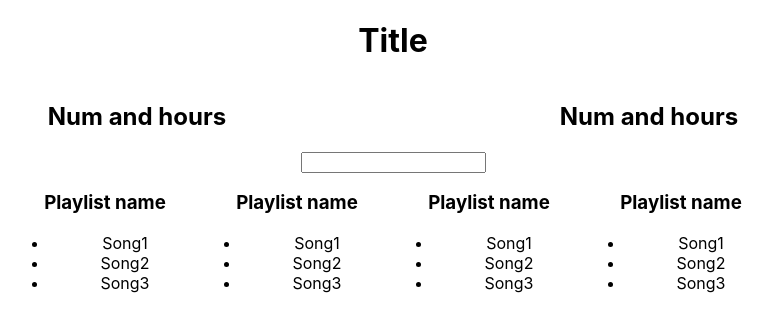
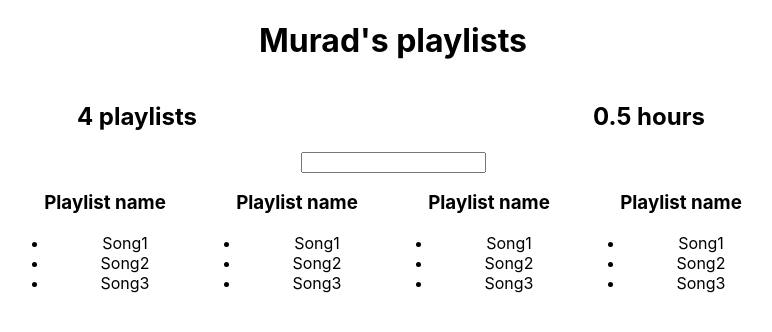
Before and after one commit to muradbb/playlist-genres, a React (Create React App) app: page / in a window 1280 px wide. Shown: the top 332 px of the page, without its empty margins (247-1019 px from the left). Built offline with nearby package versions, Linux system fonts and the light colour scheme.

Commit message:
started populating the components

```diff
--- a/src/App.js
+++ b/src/App.js
@@ -2,23 +2,79 @@ import React from 'react';
 import logo from './logo.svg';
 import './App.css';
 
-function Attributes(){
+
+
+let dummyServerData={
+	user:{
+		name: 'Murad',
+		playlists:[
+		{
+			name : 'cool songs',
+			songs: [{name: 'cool song', duration:180},
+							{name:'uncool song', duration:120},
+							{name:'nice song', duration:150}]
+		},
+		{
+			name : 'okay songs',
+			songs: [{name: 'cool song', duration:180},
+							{name:'uncool song', duration:120},
+							{name:'nice song', duration:150}]
+		},
+		{
+			name : 'bad songs',
+			songs: [{name: 'cool song', duration:180},
+							{name:'uncool song', duration:120},
+							{name:'nice song', duration:150}]
+		},
+		{
+			name : 'yay songs',
+			songs: [{name: 'cool song', duration:180},
+							{name:'uncool song', duration:120},
+							{name:'nice song', duration:150}]
+		}
+
+		]
+	}
+}
+
+
+
+class PlaylistCounter extends React.Component{
+	render(){
   return(
     <div style={{width: "40%", display: 'inline-block'}}>
-      <h2>Num and hours</h2>
+      <h2>{this.props.playlists.length} playlists</h2>
+    </div>
+    );}
+}
+
+class TotalHours extends React.Component{
+	render(){
+		let allSongs=this.props.playlists.reduce((songs,eachPlaylist)=>{
+			return songs.concat(eachPlaylist.songs)
+		} ,[])
+		let totalDuration = allSongs.reduce((sum,eachSong)=>{
+			return sum+eachSong.duration
+		},0)
+	  return(
+	    <div style={{width: "40%", display: 'inline-block'}}>
+	      <h2>{totalDuration/3600} hours</h2>
 	    </div>
 	    );
 		}
+}
 
-function Search(){
+ class Search extends React.Component{
+	render(){
   return(
     <div>
     <input type="text"/>
     </div>
-    );
+    );}
 }
 
-function Playlist(){
+class Playlist extends React.Component{
+	render(){
 		return(
 		<div style={{width: "15%", display:'inline-block'}}>
 		<h3>Playlist name</h3>
@@ -26,25 +82,38 @@ function Playlist(){
 		</div>
 		);
 	}
+}
 
 
 
 
 
-function App() {
+class App extends React.Component {
+	constructor(){
+		super()
+		this.state={serverData: {}}
+	}
+	componentDidMount(){
+		setTimeout(()=>
+		this.setState({serverData: dummyServerData}),1000)
+	}
+	render(){
 		return (
 			<div className="App">
-      <h1>Title</h1>
-      <Attributes/>
-      <Attributes/>
+			 {this.state.serverData.user ?
+				<div>
+					<h1>{this.state.serverData.user.name}'s playlists</h1>
+				  <PlaylistCounter playlists={this.state.serverData.user && this.state.serverData.user.playlists}/>
+				  <TotalHours playlists={this.state.serverData.user && this.state.serverData.user.playlists}/>
 				  <Search/>
 				  <Playlist/>
 				  <Playlist/>
 				  <Playlist/>
 				  <Playlist/>
-
+					</div> : <h1>Loading...</h1>}
 			</div>
 		);
 	}
+}
 
 export default App;
```
Also changed, not shown: 1 other file (tests, documents, lock files or other folders). Lines whose indentation alone changed are shown as unchanged.
